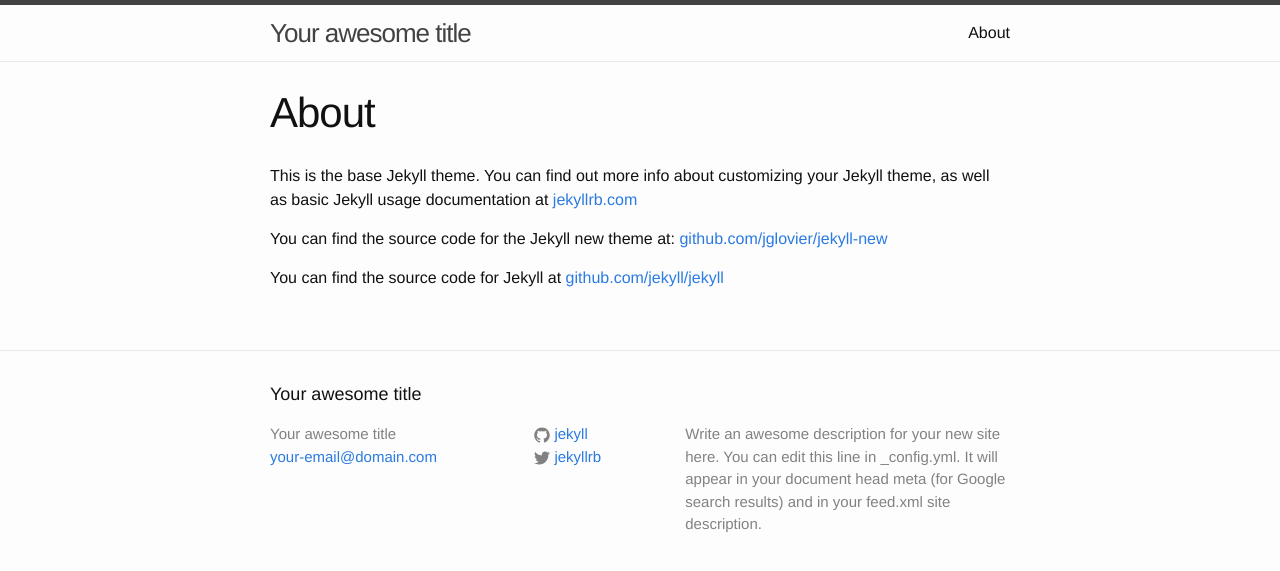
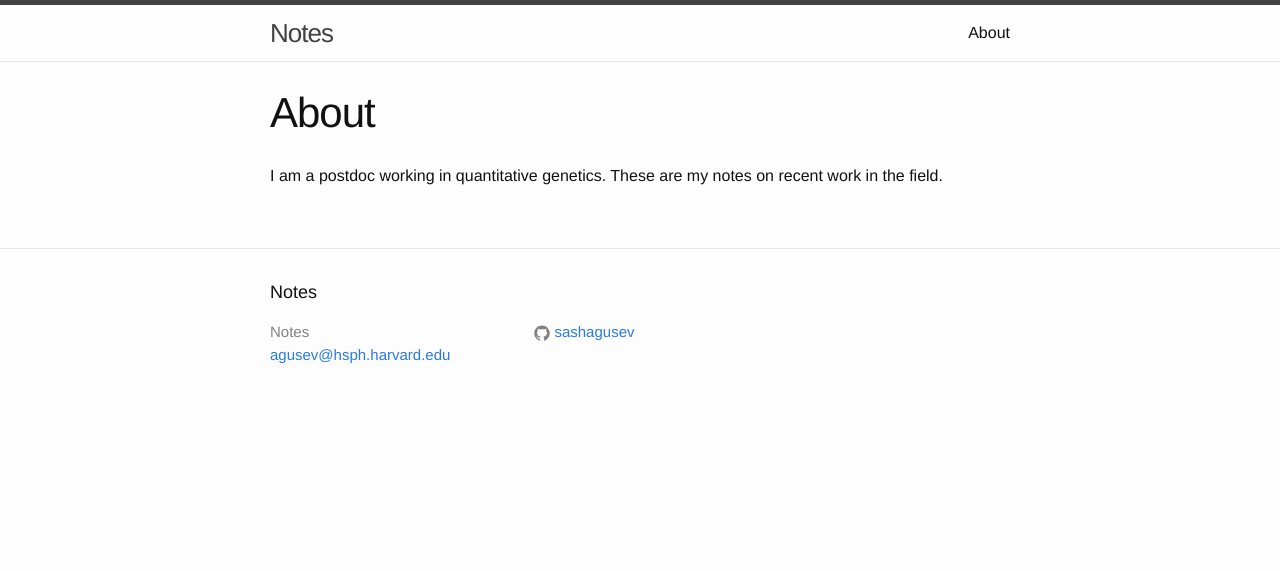
Before and after one commit to sashagusev/notes, a Jekyll site: the page built from about.md, in a window 1280 px wide. Shown: the top 571 px of the page. Built offline with Jekyll 4.4.1, drawn with Linux system fonts in a browser that asks for light colours.

```diff
--- /dev/null
+++ b/Gemfile
@@ -0,0 +1,2 @@
+source 'https://rubygems.org'
+gem 'github-pages'
--- a/_config.yml
+++ b/_config.yml
@@ -1,14 +1,10 @@
 # Site settings
-title: Your awesome title
-email: your-email@domain.com
-description: > # this means to ignore newlines until "baseurl:"
-  Write an awesome description for your new site here. You can edit this
-  line in _config.yml. It will appear in your document head meta (for
-  Google search results) and in your feed.xml site description.
-baseurl: "" # the subpath of your site, e.g. /blog/
-url: "http://yourdomain.com" # the base hostname & protocol for your site
-twitter_username: jekyllrb
-github_username:  jekyll
+title: Notes
+email: agusev@hsph.harvard.edu
+description: ""
+baseurl: "/notes" # the subpath of your site, e.g. /blog/
+url: "http://sashagusev.github.io" # the base hostname & protocol for your site
+github_username:  sashagusev
 
 # Build settings
 markdown: kramdown
--- a/about.md
+++ b/about.md
@@ -4,8 +4,4 @@ title: About
 permalink: /about/
 ---
 
-This is the base Jekyll theme. You can find out more info about customizing your Jekyll theme, as well as basic Jekyll usage documentation at [jekyllrb.com](http://jekyllrb.com/)
-
-You can find the source code for the Jekyll new theme at: [github.com/jglovier/jekyll-new](https://github.com/jglovier/jekyll-new)
-
-You can find the source code for Jekyll at [github.com/jekyll/jekyll](https://github.com/jekyll/jekyll)
+I am a postdoc working in quantitative genetics. These are my notes on recent work in the field.
```
Also changed, not shown: _posts/2015-12-30-notes-on-GCTA.markdown (added, +7 -0 lines), _posts/2015-12-30-welcome-to-jekyll.markdown (deleted, +0 -25 lines), Gemfile.lock (added), code/2015-12-30-notes-on-GCTA/plot_krishna_kumar_pnas.svg (added), images/plot_krishna_kumar_pnas.svg (added), 7 other files.
